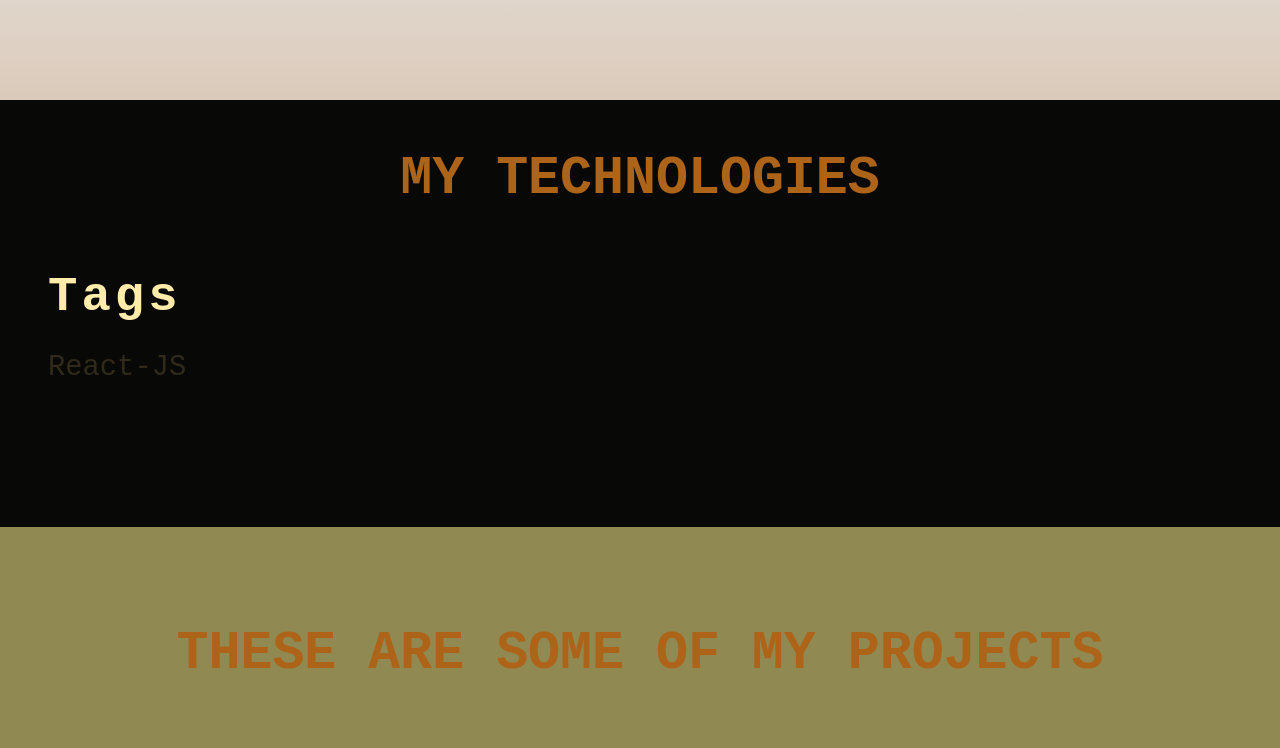
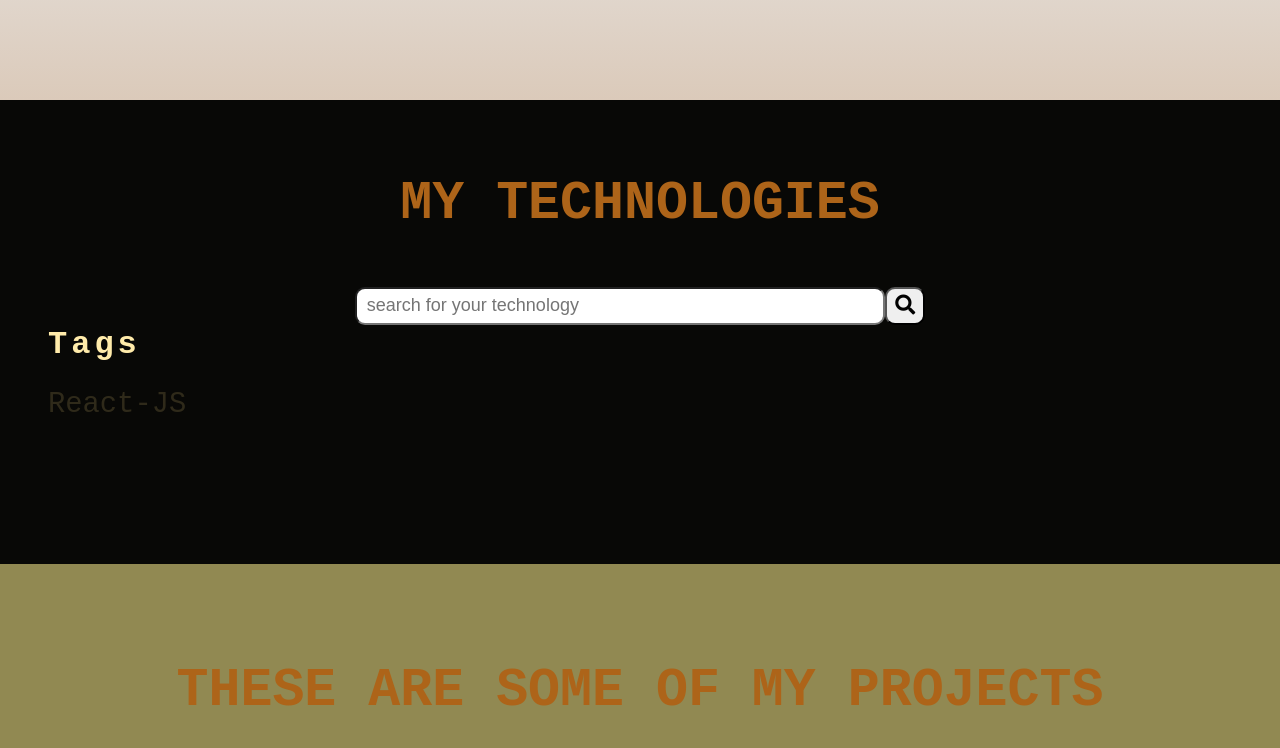
Before and after one commit to ahoymarcus/redux-reactjs-personal-portfolio-webpage, a React (Create React App) app: page / in a window 1280 px wide. Shown: the part 700-1448 px from the top of the page. Built offline with nearby package versions, Linux system fonts and the light colour scheme.

Commit message:
Corrigir cor de Footer. Inserir link de Fontawesome em index.html. Definir topo do componente AggregationTab section.

```diff
--- a/public/index.html
+++ b/public/index.html
@@ -14,7 +14,16 @@
       manifest.json provides metadata used when your web app is installed on a
       user's mobile device or desktop. See https://developers.google.com/web/fundamentals/web-app-manifest/
     -->
-    <link rel="manifest" href="%PUBLIC_URL%/manifest.json" />
+
+		<link
+			rel="stylesheet"
+			href="https://pro.fontawesome.com/releases/v5.10.0/css/all.css"
+			integrity="sha384-AYmEC3Yw5cVb3ZcuHtOA93w35dYTsvhLPVnYs9eStHfGJvOvKxVfELGroGkvsg+p" crossorigin="anonymous"
+		/>
+
+
+		 <link rel="manifest" href="%PUBLIC_URL%/manifest.json" />
+
     <!--
       Notice the use of %PUBLIC_URL% in the tags above.
       It will be replaced with the URL of the `public` folder during the build.
--- a/src/App.js
+++ b/src/App.js
@@ -41,7 +41,7 @@ function App() {
 					id="aggregation"
 					aria-label="Aggregation Information"
 				>
-					<h2>My Technologies</h2>
+
 					<AggregationTab />
 				</section>
 
--- a/src/components/AggregationTab.css
+++ b/src/components/AggregationTab.css
@@ -12,9 +12,49 @@ main section#aggregation .projects {
 main section#aggregation h2 {
 	color: #ad6419;
 	text-align: center;
+	margin: 25px 0px 35px;
 }
 
 main section#aggregation h3 {
 	color: #ffebaa;
+	font-size: 2rem;
 	margin-bottom: 20px;
 }
+
+.agregationtab-header {
+	display: flex;
+	flex-direction: column;
+	align-items: center;
+}
+
+
+
+.search-bar {
+	width: 80%;
+	display: flex;
+	justify-content: center;
+
+}
+
+form {
+	display: flex;
+	justify-content: center;
+	width: 70%;
+}
+
+button {
+	padding: 0px 8px;
+	font-size: 20px;
+	cursor: pointer;
+	height: 38px;
+	border-radius: 10px;
+}
+
+input {
+	font-size: 18px;
+	width: 80%;
+	padding: 5px 5px 5px 10px;
+	height: 38px;
+	outline: none;
+	border-radius: 10px;
+}
--- a/src/components/AggregationTab.jsx
+++ b/src/components/AggregationTab.jsx
@@ -1,4 +1,4 @@
-import React from 'react';
+import React, { useState } from 'react';
 
 // styles
 import './AggregationTab.css';
@@ -7,14 +7,42 @@ import './AggregationTab.css';
 
 
 const AggregationTab = () => {
+	const [ search, setSearch ] = useState('');
+
+
+	const handleSubmit = (e) => {
+		e.preventDefault();
+
+
+
+		console.log(search);
+	};
 
 
 	return (
 		<div className="projects">
-			<h3>Tags</h3>
-			<ul>
-				<li>React-JS</li>
-			</ul>
+			<div className="agregationtab-header">
+				<h2>My Technologies</h2>
+				<div className="search-bar">
+					<form onSubmit={handleSubmit}>
+						<input
+							type="text"
+							value={search}
+							onChange={(e) => setSearch(e.target.value)}
+							placeholder="search for your technology"
+						/>
+						<button type="submit">
+							<i className="fa fa-search"></i>
+						</button>
+					</form>
+				</div>
+			</div>
+			<div className="aggregationTab-tags-container">
+				<h3>Tags</h3>
+				<ul>
+					<li>React-JS</li>
+				</ul>
+			</div>
 		</div>
 	);
 };
--- a/src/components/Footer.css
+++ b/src/components/Footer.css
@@ -1,7 +1,7 @@
 /* FOOTER */
 footer {
 	color: black;
-	background-color: #ffe5ca; /*#c7bf7a; #589a58; */
+	background-color: #f5e347b8; /*#ffe5ca; #c7bf7a; #589a58; */
 	font-size: 1.2rem;
 	/*padding: 10px; */
 }
```
